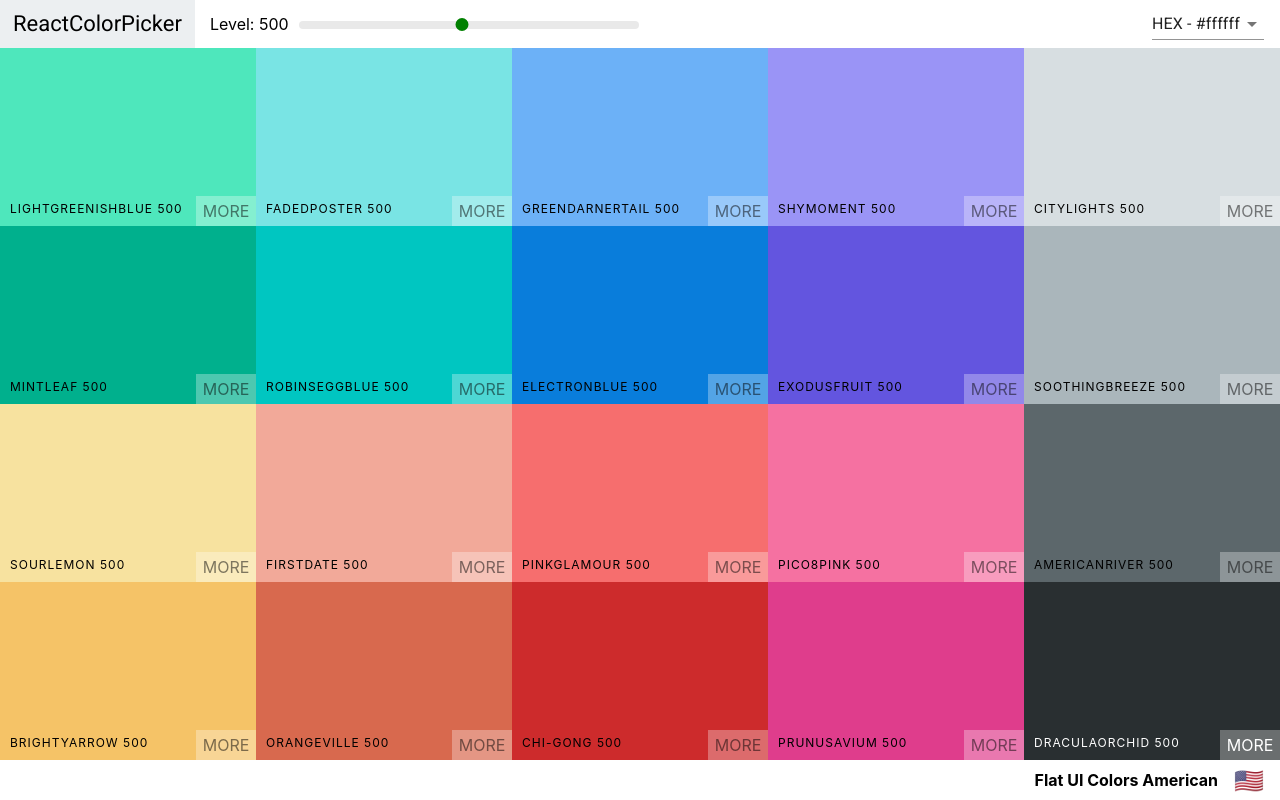
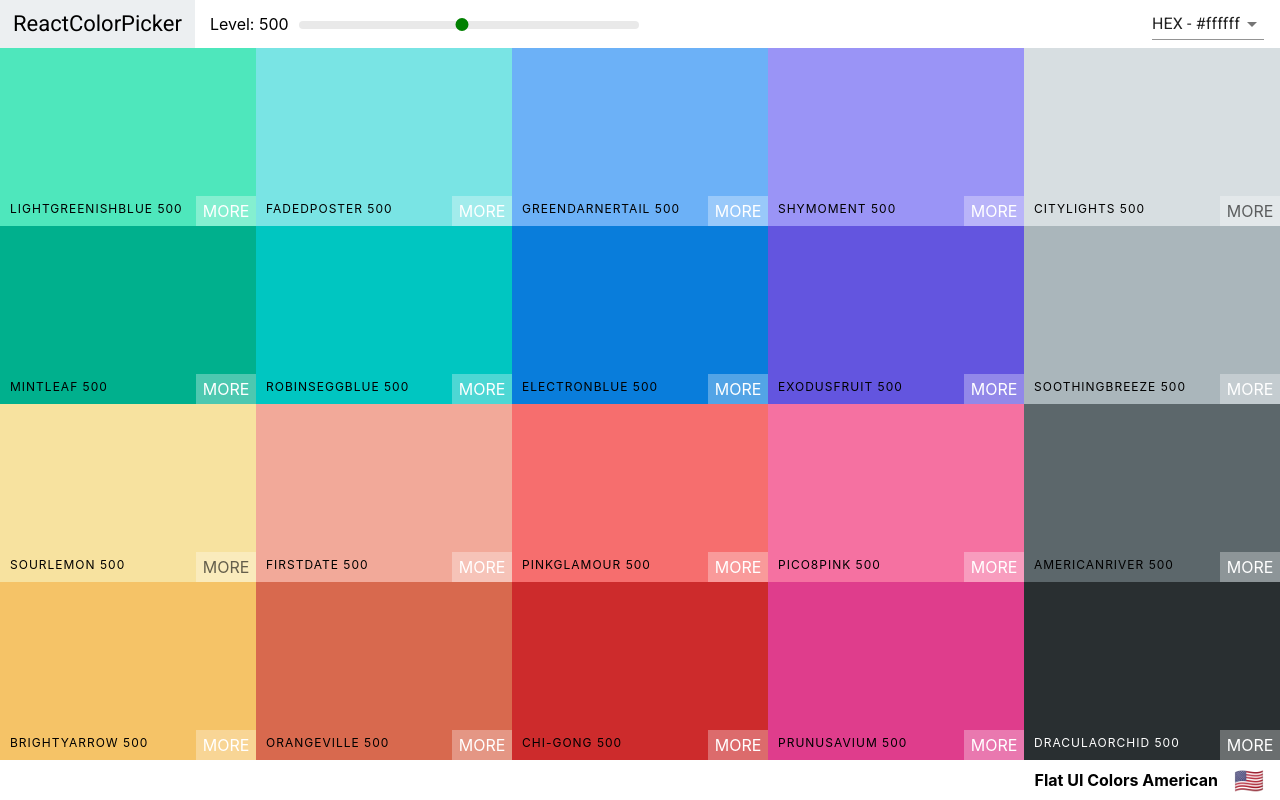
Before and after one commit to abhishekthakur7/react-color-pallete, a React (Create React App) app: page /palette/flat-ui-colors-american in a window 1280 px wide. Built offline with nearby package versions, Linux system fonts and the light colour scheme.

Commit message:
Refactored color box styles

```diff
--- a/src/components/colorbox/colorbox.component.jsx
+++ b/src/components/colorbox/colorbox.component.jsx
@@ -1,10 +1,69 @@
 import React from "react";
 import { Link } from "react-router-dom";
+import { withStyles } from "@material-ui/styles";
 import { CopyToClipboard } from "react-copy-to-clipboard";
 import chroma from "chroma-js";
 import "./colorbox.css";
 
-export default function ColorBox({ background, name, moreUrl, showLink }) {
+const styles = {
+  colorBox: {
+    width: "20%",
+    height: props => props.showingFullPalette ? "25%" : "50%",
+    margin: "0 auto",
+    display: "inline-block",
+    position: "relative",
+    cursor: "pointer",
+    marginBottom: "-4px",
+    textTransform: "uppercase",
+    "&:hover button": {
+      opacity: "1",
+      transition: "0.5s"
+    }
+  },
+  copyText: {
+    color: props =>
+      chroma(props.background).luminance() >= 0.7 ? "black" : "white"
+  },
+  colorName: {
+    color: props =>
+      chroma(props.background).luminance() <= 0.08 ? "white" : "black"
+  },
+  seeMore: {
+    color: props =>
+      chroma(props.background).luminance() >= 0.7 ? "rgba(0,0,0,0.6)" : "white",
+    background: "rgba(255, 255, 255, 0.3)",
+    position: "absolute",
+    border: "none",
+    right: "0px",
+    bottom: "0px",
+    width: "60px",
+    height: "30px",
+    textAlign: "center",
+    lineHeight: "30px"
+  },
+  copyButton: {
+    color: props =>
+      chroma(props.background).luminance() >= 0.7 ? "rgba(0,0,0,0.6)" : "white",
+    width: "100px",
+    height: "30px",
+    position: "absolute",
+    display: "inline-block",
+    top: "50%",
+    left: "50%;",
+    marginLeft: "-50px",
+    marginTop: "-15px",
+    textAlign: "center",
+    outline: "none",
+    background: "rgba(255, 255, 255, 0.3)",
+    fontSize: "1rem",
+    lineHeight: "30px",
+    border: "none",
+    textDecoration: "none",
+    opacity: "0"
+  }
+};
+
+function ColorBox({ background, name, moreUrl, showingFullPalette, classes }) {
   const [isCopied, setIsCopied] = React.useState(false);
 
   const changeCopyState = () => {
@@ -12,38 +71,31 @@
     setTimeout(() => setIsCopied(false), 1500);
   };
 
-  const isDarkColor = chroma(background).luminance() <= 0.08;
-  const isLightColor = chroma(background).luminance() >= 0.07;
-
   return (
     <CopyToClipboard text={background} onCopy={changeCopyState}>
-      <div style={{ background }} className="colorBox">
+      <div style={{ background }} className={classes.colorBox}>
         <div
           style={{ background }}
           className={`copy-overlay ${isCopied && "show"}`}
         />
         <div className={`copy-msg ${isCopied && "show"}`}>
           <h1>Copied!</h1>
-          <p className={isLightColor ? "dark-text" : null}>{background}</p>
+          <p className={classes.copyText}>{background}</p>
         </div>
         <div className="copy-container">
           <div className="box-content">
-            <span className={isDarkColor ? "light-text" : null}>{name}</span>
+            <span className={classes.colorName}>{name}</span>
           </div>
-          <button
-            className={`copy-button ${isLightColor ? "dark-text" : null}`}
-          >
-            Copy
-          </button>
+          <button className={classes.copyButton}>Copy</button>
         </div>
-        {showLink && (
+        {showingFullPalette && (
           <Link to={moreUrl} onClick={e => e.stopPropagation()}>
-            <span className={`see-more ${isLightColor ? "dark-text" : null}`}>
-              MORE
-            </span>
+            <span className={classes.seeMore}>MORE</span>
           </Link>
         )}
       </div>
     </CopyToClipboard>
   );
 }
+
+export default withStyles(styles)(ColorBox);
--- a/src/components/palette/palette.component.jsx
+++ b/src/components/palette/palette.component.jsx
@@ -24,7 +24,7 @@
       name={color.name}
       key={color.id}
       moreUrl={`/palette/${id}/${color.id}`}
-      showLink={true}
+      showingFullPalette={true}
     />
   ));
 
--- a/src/components/singlecolorpalette/singlecolorpalette.component.jsx
+++ b/src/components/singlecolorpalette/singlecolorpalette.component.jsx
@@ -26,7 +26,7 @@
         key={color.name}
         name={color.name}
         background={color[format]}
-        showLink={false}
+        showingFullPalette={false}
       />
     );
   });
```
